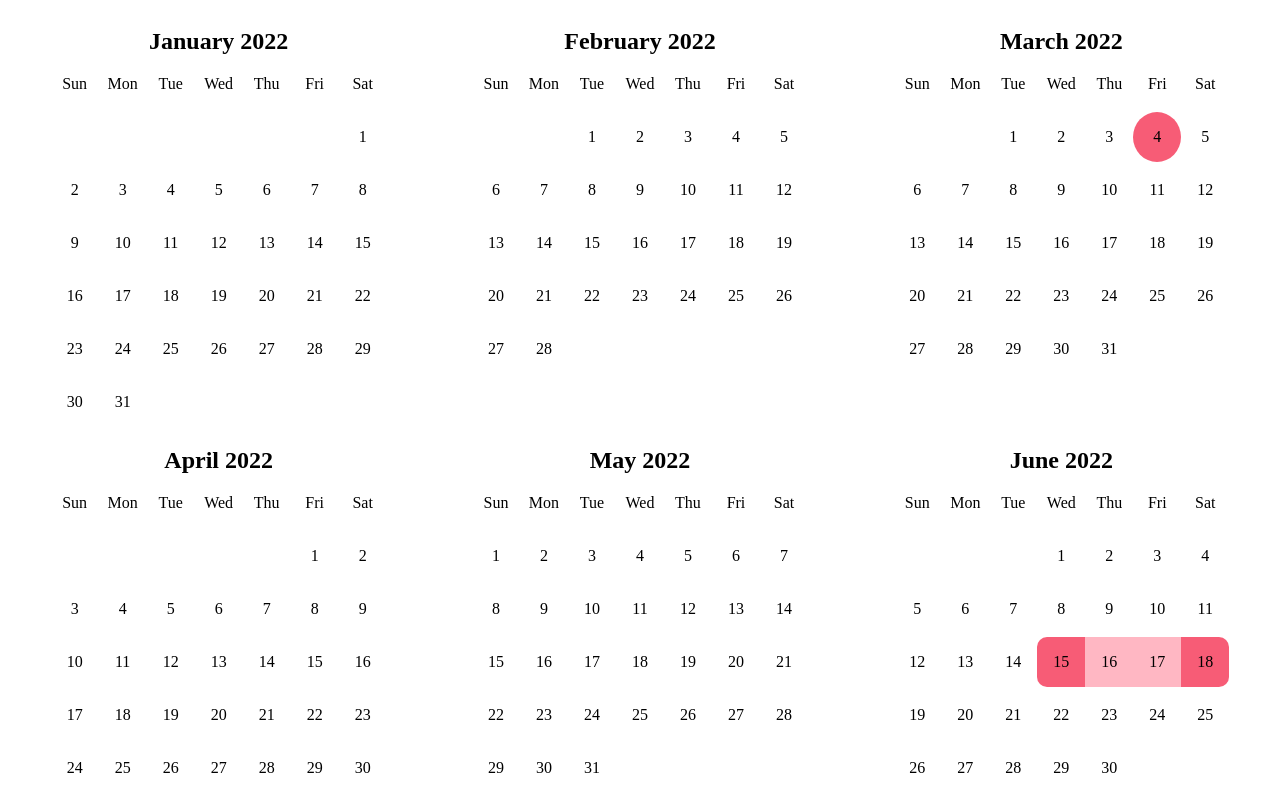
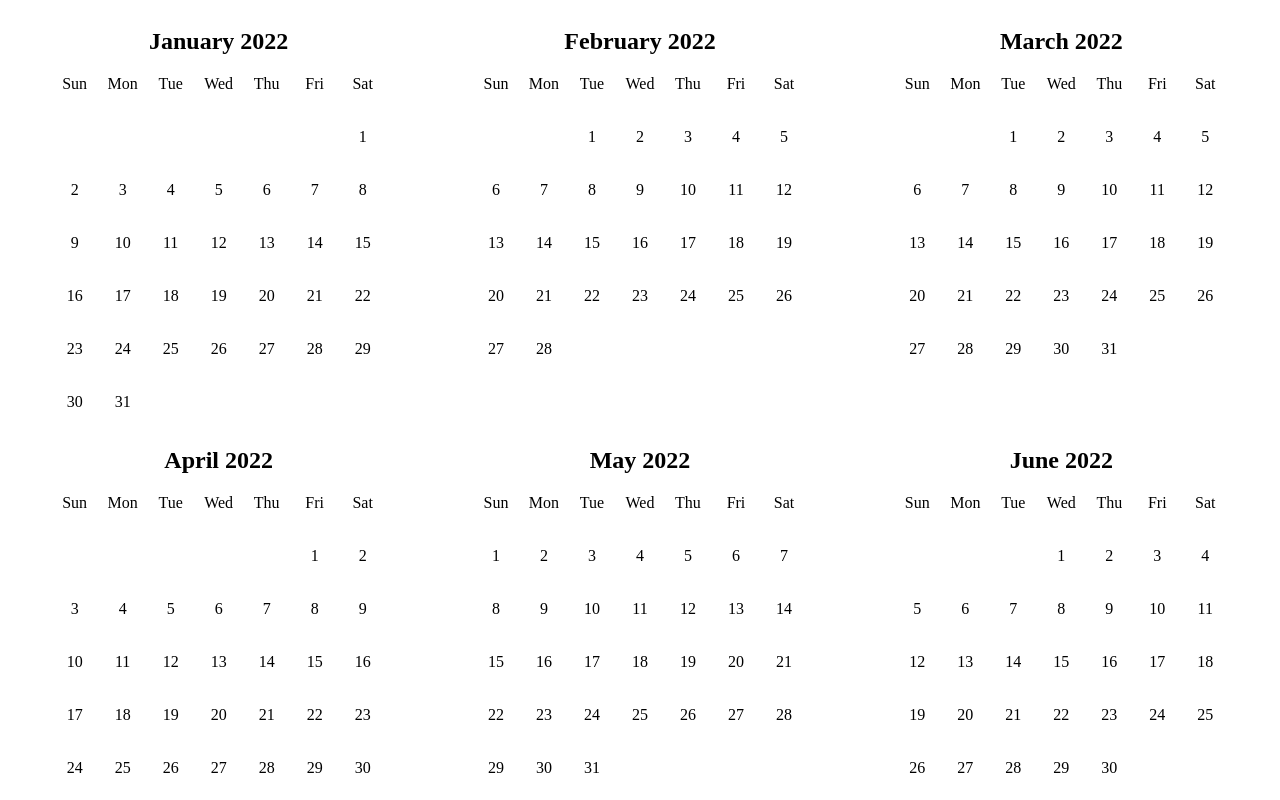
Before and after one commit to danielrenzal/calendar_lp, a React (Create React App) app: page / in a window 1280 px wide. Shown: the top 800 px of the page. Built offline with nearby package versions, Linux system fonts and the light colour scheme.

Commit message:
modified the start and end properties of events state

```diff
--- a/src/App.js
+++ b/src/App.js
@@ -20,8 +20,8 @@ class App extends Component{
     modal_position_y: 300,
     modal_state: "close_modal",
     events: [
-      {id: 1, start: 4, end: 10, month: 2, event_type: "cohort", calendar_display: "peek"},
-      {id: 2, start: 15, end: 18, month: 5, event_type: "break", calendar_display: "full"}
+      {id: 1, start: "2022-03-15", end: "2022-04-25", event_type: "cohort", calendar_display: "peek"},
+      {id: 2, start: "2022-05-17", end: "2022-06-04", event_type: "break", calendar_display: "full"}
     ],
     opened_event_state: null
   }
```
